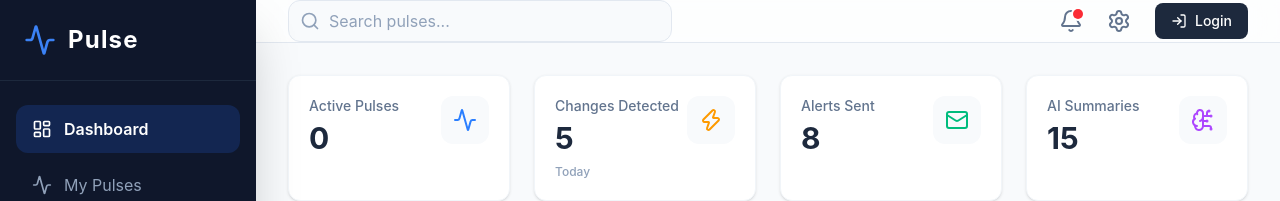
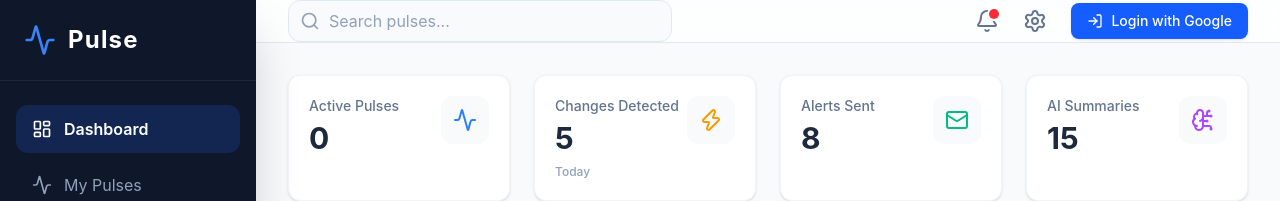
Before and after one commit to jdtheglobal/mywebwatcher, a React (Vite) app in the folder pulse-dashboard/: page / in a window 1280 px wide. Shown: the top 201 px of the page. Built offline with nearby package versions, Linux system fonts and the light colour scheme; no server answers.

Commit message:
Switch authentication provider to Google Auth

```diff
--- a/pulse-dashboard/src/components/layout/Header.tsx
+++ b/pulse-dashboard/src/components/layout/Header.tsx
@@ -36,9 +36,9 @@ export const Header = () => {
             </a>
           </div>
         ) : !isAuthLoading && !user ? (
-          <a href="/.auth/login/github" className="flex items-center text-sm font-medium text-white bg-slate-800 hover:bg-slate-700 px-4 py-2 rounded-lg transition-colors">
+          <a href="/.auth/login/google" className="flex items-center text-sm font-medium text-white bg-blue-600 hover:bg-blue-700 px-4 py-2 rounded-lg transition-colors shadow-sm">
             <LogIn className="w-4 h-4 mr-2" />
-            Login
+            Login with Google
           </a>
         ) : (
           <div className="w-10 h-10 rounded-full bg-slate-200 animate-pulse"></div>
```
